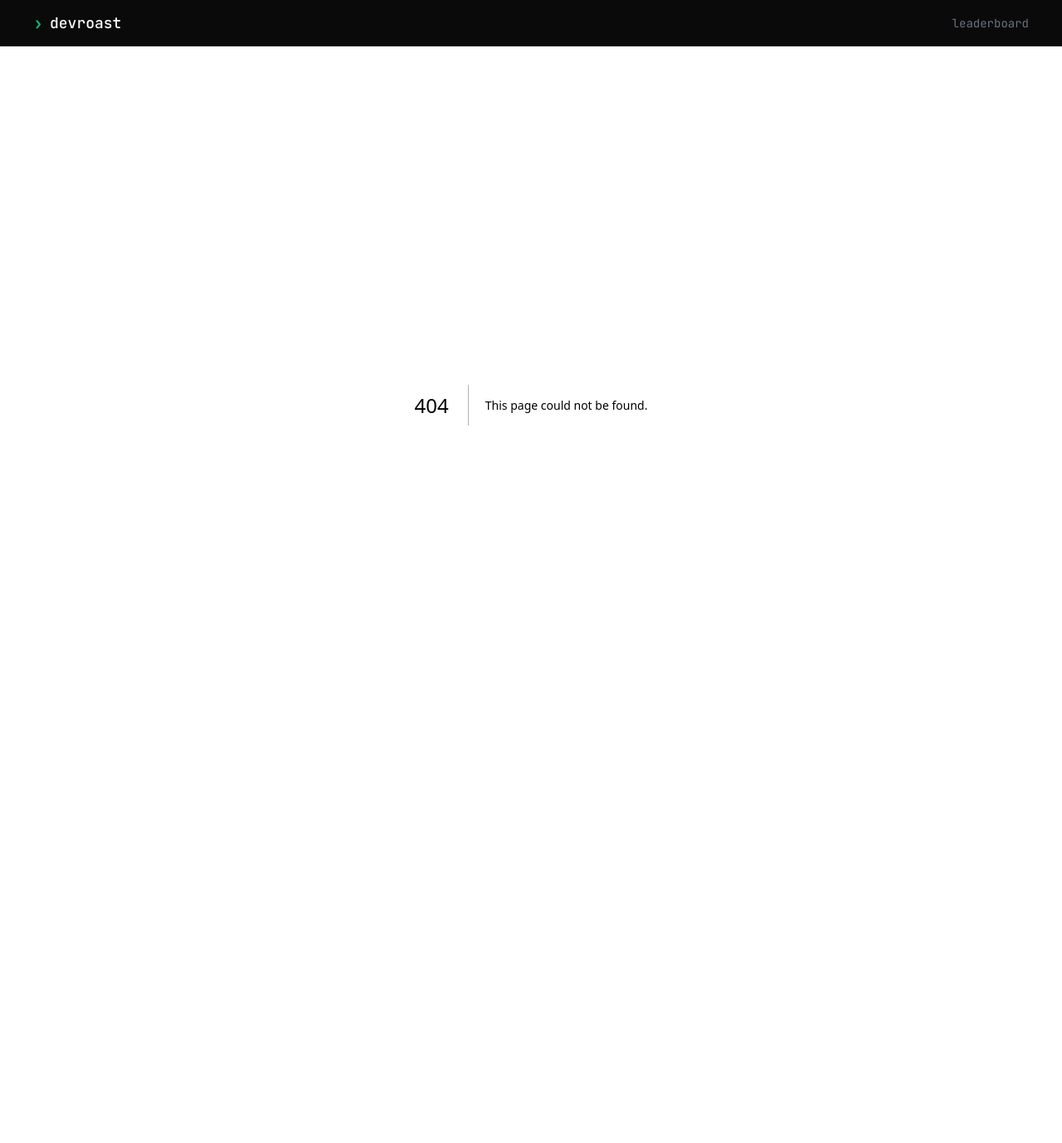
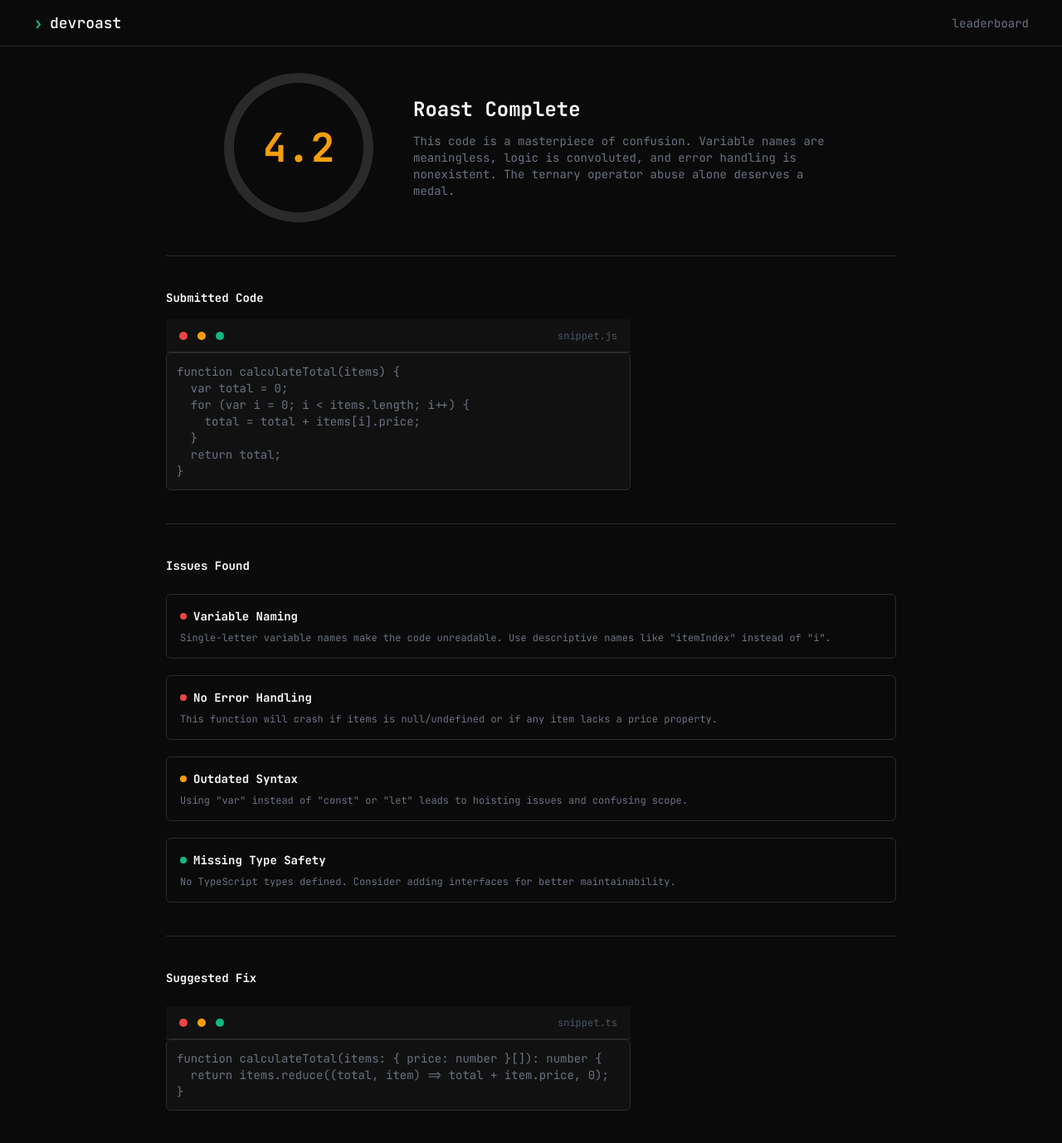
Before and after one commit to laizabsobral/DevRoast, a Next.js app: page /roast/1 in a window 1280 px wide. Before the commit this address had no page. Shown: the top 1378 px of the page at 83% size. Before the commit the page ends 888 px from the top, so only its background shows below. Built offline with nearby package versions, Linux system fonts and the light colour scheme.

Commit message:
feat: add roast result page with dynamic UUID parameter

```diff
--- /dev/null
+++ b/src/app/roast/[id]/page.tsx
@@ -0,0 +1,178 @@
+import type { Metadata } from 'next';
+import { CodeBlock } from '@/components/ui/code-block';
+
+interface RoastPageProps {
+  params: Promise<{ id: string }>;
+}
+
+export const metadata: Metadata = {
+  title: 'Roast Result | devroast',
+  description: 'Your code has been roasted. See the results.',
+};
+
+const STATIC_ROAST = {
+  id: '550e8400-e29b-41d4-a716-446655440000',
+  score: 4.2,
+  summary:
+    'This code is a masterpiece of confusion. Variable names are meaningless, logic is convoluted, and error handling is nonexistent. The ternary operator abuse alone deserves a medal.',
+  language: 'javascript',
+  code: `function calculateTotal(items) {
+  var total = 0;
+  for (var i = 0; i < items.length; i++) {
+    total = total + items[i].price;
+  }
+  return total;
+}`,
+  issues: [
+    {
+      severity: 'high',
+      title: 'Variable Naming',
+      description:
+        'Single-letter variable names make the code unreadable. Use descriptive names like "itemIndex" instead of "i".',
+    },
+    {
+      severity: 'high',
+      title: 'No Error Handling',
+      description:
+        'This function will crash if items is null/undefined or if any item lacks a price property.',
+    },
+    {
+      severity: 'medium',
+      title: 'Outdated Syntax',
+      description:
+        'Using "var" instead of "const" or "let" leads to hoisting issues and confusing scope.',
+    },
+    {
+      severity: 'low',
+      title: 'Missing Type Safety',
+      description:
+        'No TypeScript types defined. Consider adding interfaces for better maintainability.',
+    },
+  ],
+  suggestedFix: `function calculateTotal(items: { price: number }[]): number {
+  return items.reduce((total, item) => total + item.price, 0);
+}`,
+};
+
+export default async function RoastPage({ params }: RoastPageProps) {
+  const { id } = await params;
+
+  return (
+    <div className="flex w-full flex-col gap-10 pb-16">
+      {/* Hero Section */}
+      <div className="flex items-center justify-center gap-12">
+        <div className="flex h-[180px] w-[180px] items-center justify-center rounded-full border-[12px] border-border-primary">
+          <span
+            className={`font-mono text-5xl font-bold ${
+              STATIC_ROAST.score >= 7
+                ? 'text-accent-green'
+                : STATIC_ROAST.score >= 4
+                  ? 'text-accent-amber'
+                  : 'text-accent-red'
+            }`}
+          >
+            {STATIC_ROAST.score.toFixed(1)}
+          </span>
+        </div>
+        <div className="flex flex-col gap-3">
+          <h1 className="font-mono text-2xl font-bold text-text-primary">
+            Roast Complete
+          </h1>
+          <p className="max-w-lg font-mono text-sm text-text-secondary">
+            {STATIC_ROAST.summary}
+          </p>
+        </div>
+      </div>
+
+      {/* Divider */}
+      <div className="h-px w-full bg-border-primary" />
+
+      {/* Submitted Code Section */}
+      <div className="flex flex-col gap-4">
+        <div className="flex items-center gap-2">
+          <span className="font-mono text-sm font-bold text-text-primary">
+            Submitted Code
+          </span>
+        </div>
+        <div className="w-[560px]">
+          <div className="flex h-10 items-center gap-3 border-b border-border-primary bg-bg-input px-4">
+            <span className="h-2.5 w-2.5 rounded-full bg-accent-red" />
+            <span className="h-2.5 w-2.5 rounded-full bg-accent-amber" />
+            <span className="h-2.5 w-2.5 rounded-full bg-accent-green" />
+            <span className="ml-auto text-xs text-text-tertiary">
+              snippet.
+              {STATIC_ROAST.language === 'javascript'
+                ? 'js'
+                : STATIC_ROAST.language}
+            </span>
+          </div>
+          <CodeBlock
+            code={STATIC_ROAST.code}
+            language={STATIC_ROAST.language}
+          />
+        </div>
+      </div>
+
+      {/* Divider */}
+      <div className="h-px w-full bg-border-primary" />
+
+      {/* Analysis Section */}
+      <div className="flex flex-col gap-6">
+        <div className="flex items-center gap-2">
+          <span className="font-mono text-sm font-bold text-text-primary">
+            Issues Found
+          </span>
+        </div>
+        <div className="flex flex-col gap-5">
+          {STATIC_ROAST.issues.map((issue, index) => (
+            <div
+              key={index}
+              className="flex flex-col gap-2 rounded-md border border-border-primary p-4"
+            >
+              <div className="flex items-center gap-2">
+                <span
+                  className={`h-2 w-2 rounded-full ${
+                    issue.severity === 'high'
+                      ? 'bg-accent-red'
+                      : issue.severity === 'medium'
+                        ? 'bg-accent-amber'
+                        : 'bg-accent-green'
+                  }`}
+                />
+                <span className="font-mono text-sm font-bold text-text-primary">
+                  {issue.title}
+                </span>
+              </div>
+              <p className="font-mono text-xs text-text-secondary">
+                {issue.description}
+              </p>
+            </div>
+          ))}
+        </div>
+      </div>
+
+      {/* Divider */}
+      <div className="h-px w-full bg-border-primary" />
+
+      {/* Diff Section */}
+      <div className="flex flex-col gap-6">
+        <div className="flex items-center gap-2">
+          <span className="font-mono text-sm font-bold text-text-primary">
+            Suggested Fix
+          </span>
+        </div>
+        <div className="w-[560px]">
+          <div className="flex h-10 items-center gap-3 border-b border-border-primary bg-bg-input px-4">
+            <span className="h-2.5 w-2.5 rounded-full bg-accent-red" />
+            <span className="h-2.5 w-2.5 rounded-full bg-accent-amber" />
+            <span className="h-2.5 w-2.5 rounded-full bg-accent-green" />
+            <span className="ml-auto text-xs text-text-tertiary">
+              snippet.ts
+            </span>
+          </div>
+          <CodeBlock code={STATIC_ROAST.suggestedFix} language="typescript" />
+        </div>
+      </div>
+    </div>
+  );
+}
```
